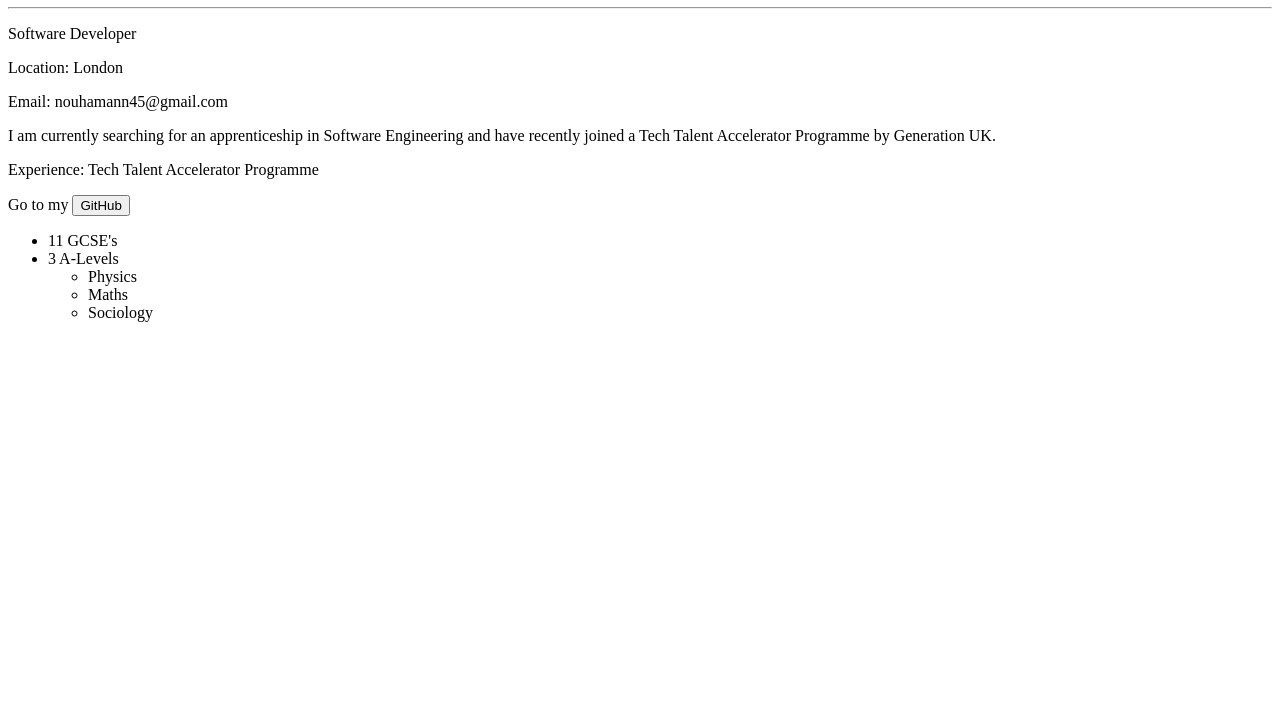
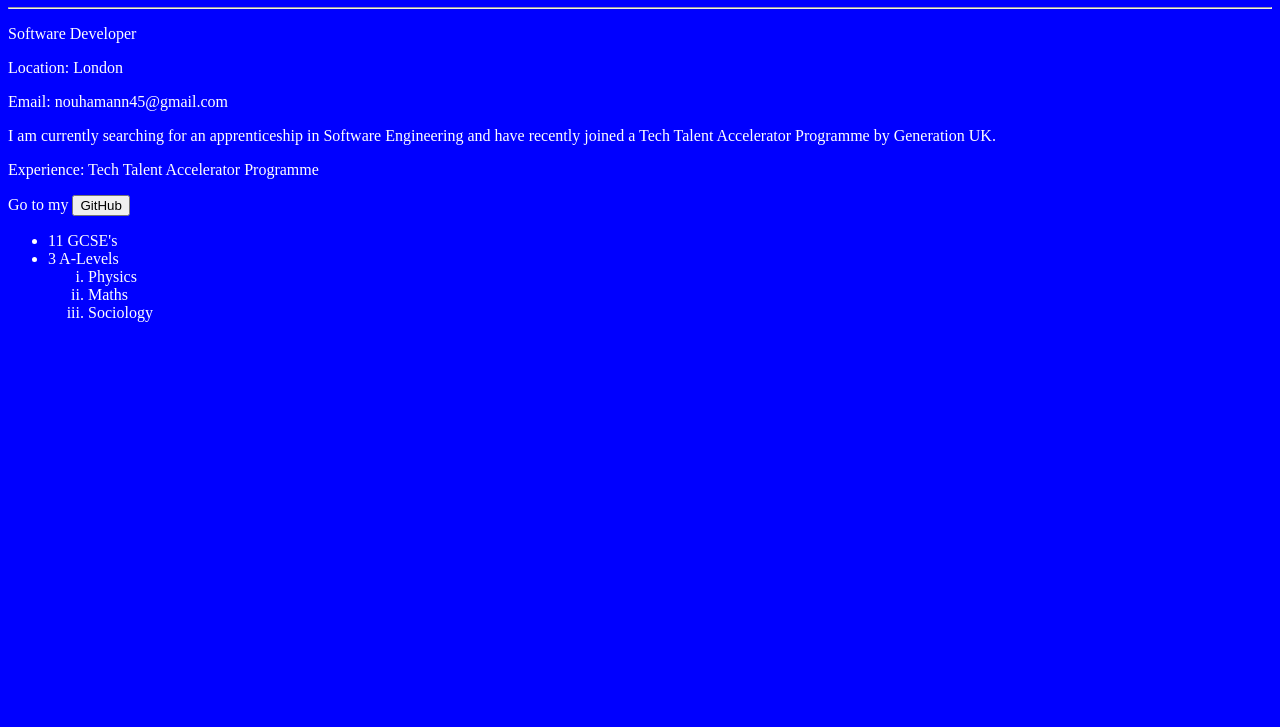
Before and after one commit to nouhamann/profile, a plain HTML site: page index.html in a window 1280 px wide. Shown: the part 73-800 px from the top of the page. Drawn offline with Linux system fonts and the light colour scheme.

Commit message:
version 2

```diff
--- a/index.html
+++ b/index.html
@@ -6,7 +6,7 @@
     <meta name="viewport" content="width=device-width, initial-scale=1.0">
     <title>Document</title>
 </head>
-<body>
+<body style="background-color:blue;color:white">
     <h1>Nouha Mann</h1>
     <hr>
     <p>Software Developer</p>
@@ -22,12 +22,12 @@
     <ul>
         <li>11 GCSE's</li>
         <li>3 A-Levels</li>
-           <ul>
+           <ol type="i">
                 <li>Physics
                 <li>Maths</li>
                 <li>Sociology</li>
 
-           </ul>
+           </ol>
     </ul>
 
 </body>
```
